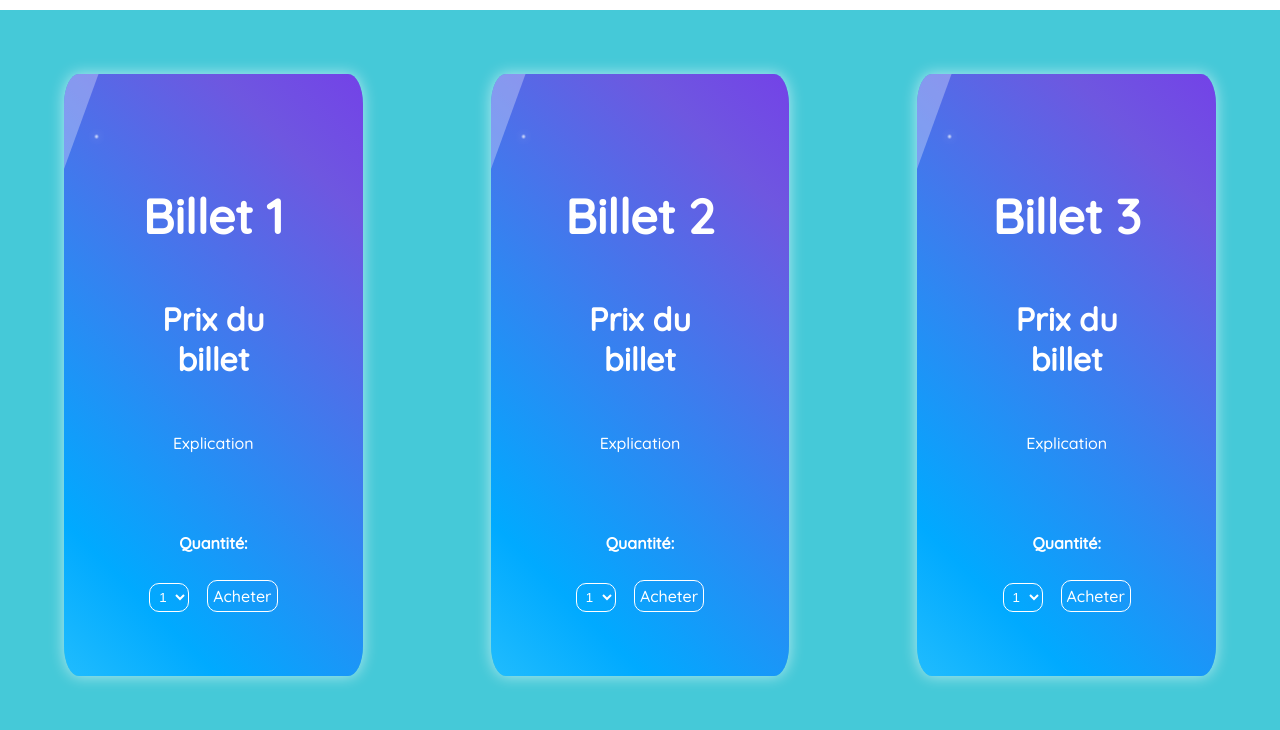
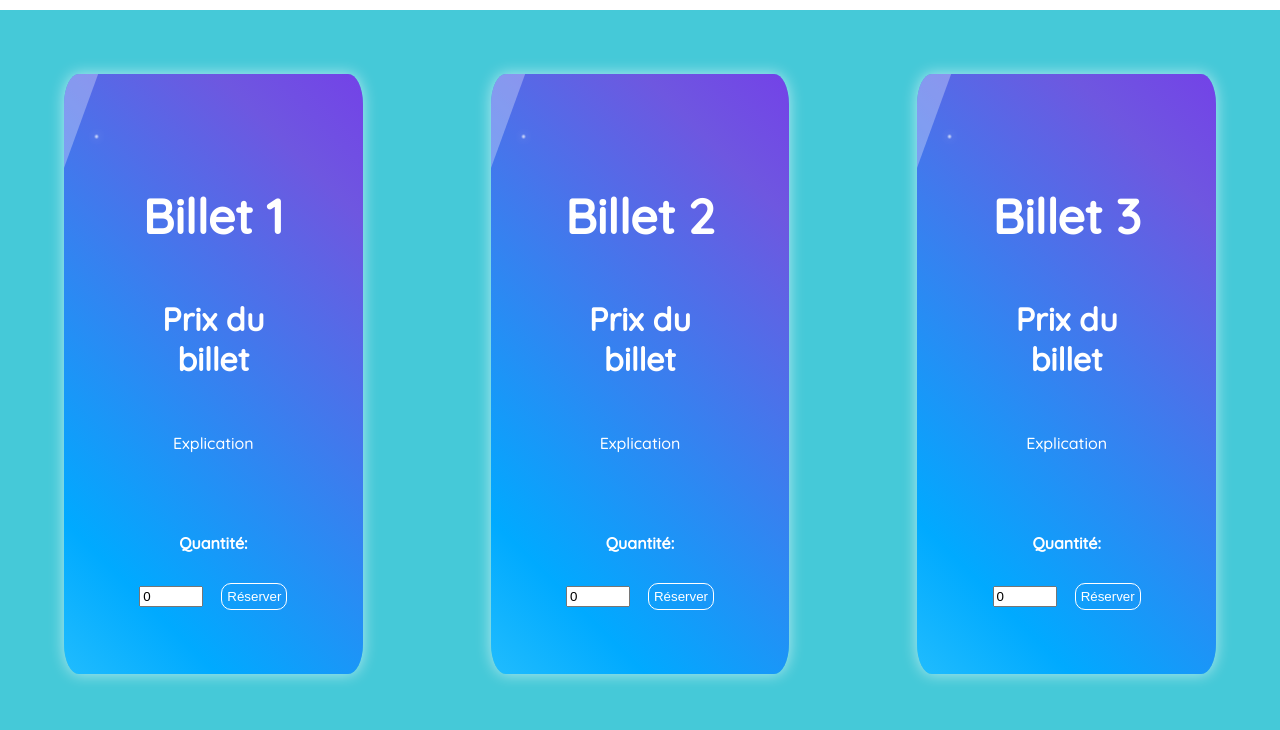
Before and after one commit to Nathanmarij/SAE301, a PHP site: page /billeterie.php in a window 1280 px wide. Shown: the part 70-800 px from the top of the page. Run offline with PHP 8.4, Linux system fonts and the light colour scheme.

Commit message:
Changement  billeterie

```diff
--- a/sae301/billeterie.php
+++ b/sae301/billeterie.php
@@ -20,10 +20,6 @@ die("erreur"); // ecrire 'erreur'
 
 if (isset($_SESSION["user"])) { // si l'utilisateur est connecté
 $iduser=$_SESSION["user"];
-?>
-<h1>Vous êtes connecté</h1>
-<a href="deconnexion.php"><h1>deconnexion</h1></a>
-<?php
 $requete = 'SELECT id_user, nom, prenom FROM user WHERE id_user = :id';
 $statement = $bdd->prepare($requete);
 $statement->bindParam(':id', $iduser, PDO::PARAM_INT);
@@ -49,7 +45,7 @@ $identite = $statement->fetchAll(PDO::FETCH_ASSOC);
             </div>
             <div class="btn-nav compte">
                 <!-- Boutons d'inscription et de connexion --><?php
-                if (isset($_SESSION["user"])) { // si l'utilisateur est connecté
+                 if (isset($_SESSION["user"])) { // si l'utilisateur est connecté
                     $requete = 'SELECT id_user, nom, prenom FROM user WHERE id_user = :id';
                     $statement = $bdd->prepare($requete);
                     $statement->bindParam(':id', $iduser, PDO::PARAM_INT);
@@ -72,42 +68,30 @@ $identite = $statement->fetchAll(PDO::FETCH_ASSOC);
             <h5>Prix du billet</h5>
             <p>Explication</p>
             <label for="quantite-billet1">Quantité:</label>
-            <select id="quantite-billet1" name="quantite-billet1">
-                <option value="1">1</option>
-                <option value="2">2</option>
-                <option value="3">3</option>
-                <option value="4">4</option>
-                <option value="5">5</option>
-            </select>
-            <a href="confirmation.html" class="lien">Acheter<a>
+            <form method="POST" class="form" <?php echo isset($_SESSION["user"]) ? 'action="billetTraitement.php"' : 'action="inscription.php"'; ?>>
+            <input type="number" name="nb_places" id="nb_places" value="0" min="0" max="100"/>
+            <input type="HIDDEN" name="type" value="Apres-midi">
+            <input type="submit" id="submit" name="submit" value="Réserver" class="lien"></form>
         </article>
         <article class="billet">
             <h3>Billet 2</h3>
             <h5>Prix du billet</h5>
             <p>Explication</p>
             <label for="quantite-billet1">Quantité:</label>
-            <select id="quantite-billet1" name="quantite-billet1">
-                <option value="1">1</option>
-                <option value="2">2</option>
-                <option value="3">3</option>
-                <option value="4">4</option>
-                <option value="5">5</option>
-            </select>
-            <a href="confirmation.html" class="lien">Acheter<a>
+            <form method="POST" class="form" <?php echo isset($_SESSION["user"]) ? 'action="billetTraitement.php"' : 'action="inscription.php"'; ?>>
+            <input type="number" name="nb_places" id="nb_places" value="0" min="0" max="100"/>
+            <input type="HIDDEN" name="type" value="Soiree">
+            <input type="submit" id="submit" name="submit" value="Réserver" class="lien"></form>
         </article>
         <article class="billet">
             <h3>Billet 3</h3>
             <h5>Prix du billet</h5>
             <p>Explication</p>
             <label for="quantite-billet1">Quantité:</label>
-            <select id="quantite-billet1" name="quantite-billet1">
-                <option value="1">1</option>
-                <option value="2">2</option>
-                <option value="3">3</option>
-                <option value="4">4</option>
-                <option value="5">5</option>
-            </select>
-            <a href="confirmation.html" class="lien">Acheter<a>
+            <form method="POST" class="form" <?php echo isset($_SESSION["user"]) ? 'action="billetTraitement.php"' : 'action="inscription.php"'; ?>>
+            <input type="number" name="nb_places" id="nb_places" value="0" min="0" max="100"/>
+            <input type="HIDDEN" name="type" value="Journee">
+            <input type="submit" id="submit" name="submit" value="Réserver" class="lien"></form>
         </article>
     </section>
     <footer>
```
Also changed, not shown: sae301/billetTraitement.php (+8 -6 lines).
